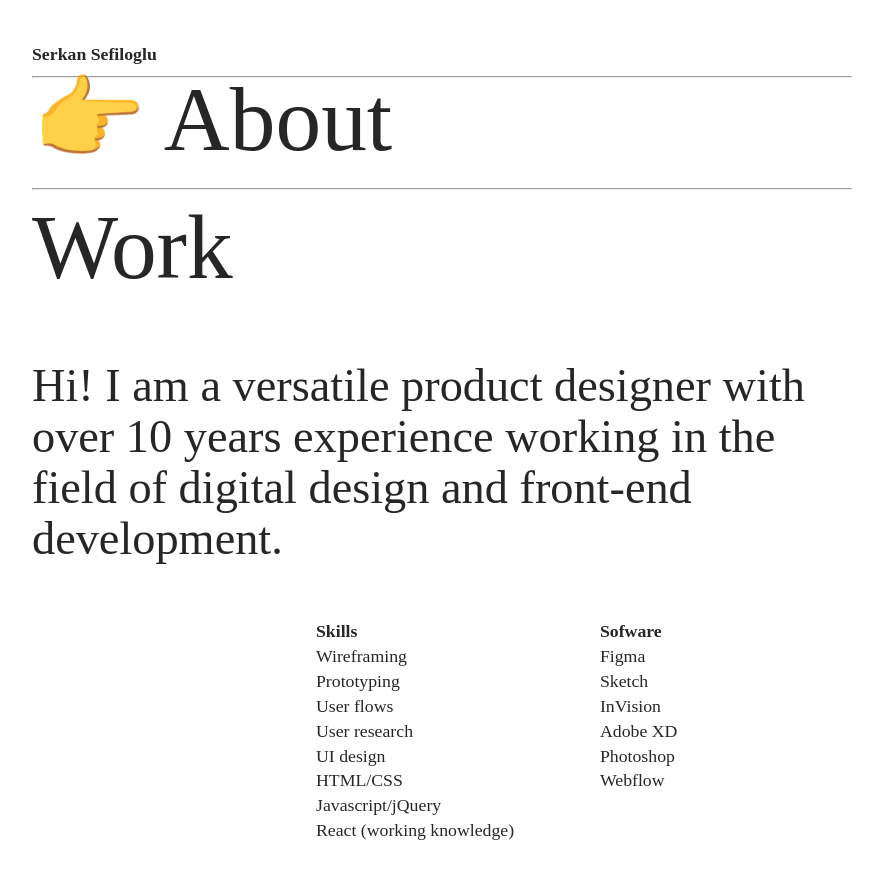
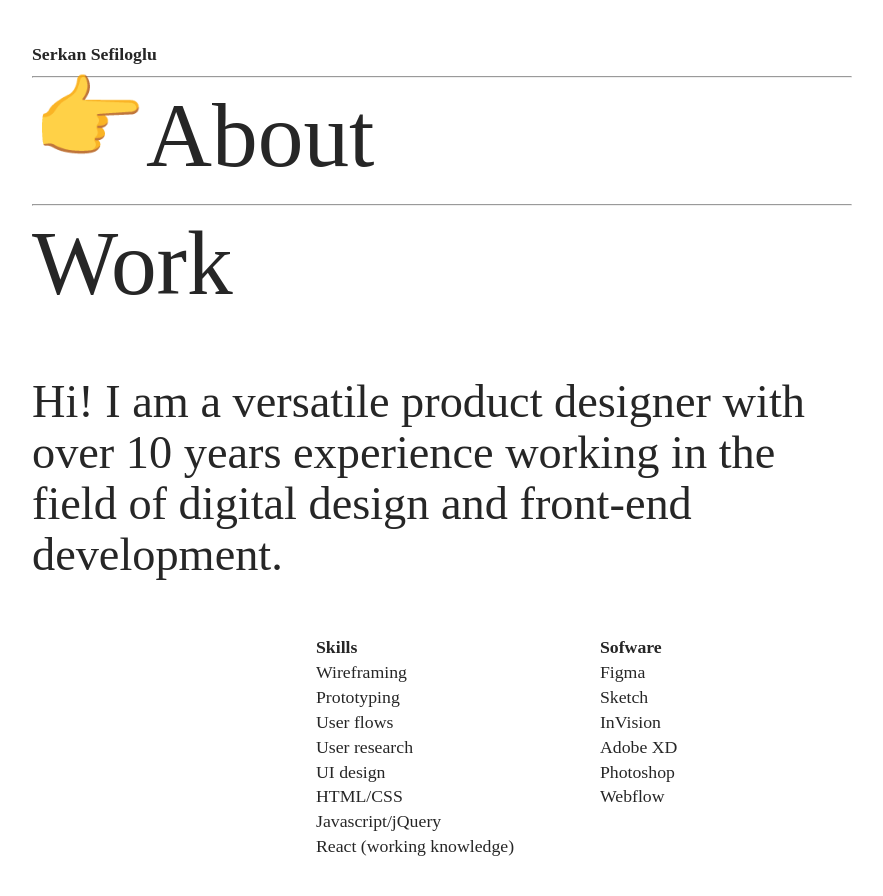
Before and after one commit to serkanesque/portfolio, a plain HTML site: page index.html in a window 1280 px wide. Shown: the top 896 px of the page, without its empty margins (8-891 px from the left). Drawn offline with Linux system fonts and the light colour scheme.

Commit message:
Update index.html

```diff
--- a/index.html
+++ b/index.html
@@ -13,11 +13,11 @@
       <div class="page_content clearfix" data-elementresizer="" data-resize-parent="" data-ce-host="true" data-ce-model-id="10178033">
          <div grid-row="" grid-pad="2" grid-gutter="4">
             <div class="nav" grid-col="x12" grid-pad="2">
-               <a href="About" rel="history"></a><small><b><a href="portfolio">Serkan Sefiloglu</a>  </b></small>
+               <a href="About" rel="history"></a><small><b><a href="About" rel="history">Serkan Sefiloglu</a>  </b></small>
                <hr>
-               <h1><a href="portfolio"span style="margin-top: -16px;">&#128073;</span> About</a></h1>
+               <h1><a href="portfolio" rel="history"><span style="margin-top: -16px;">&#128073;</span> About</a></h1>
                <hr>
-               <h1><a href="/work">Work</a></h1>
+               <h1><a href="/work" rel="history">Work</a></h1>
 
             </div>
          </div>
```
